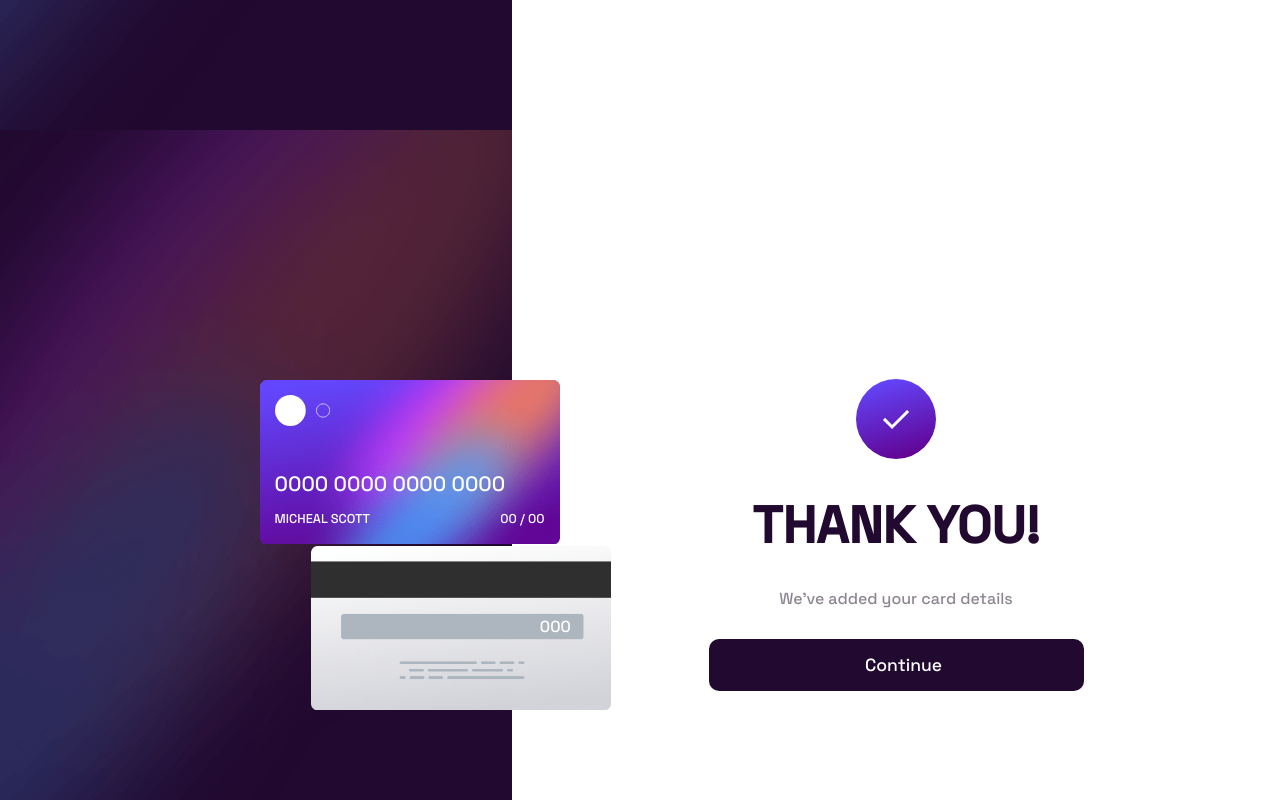
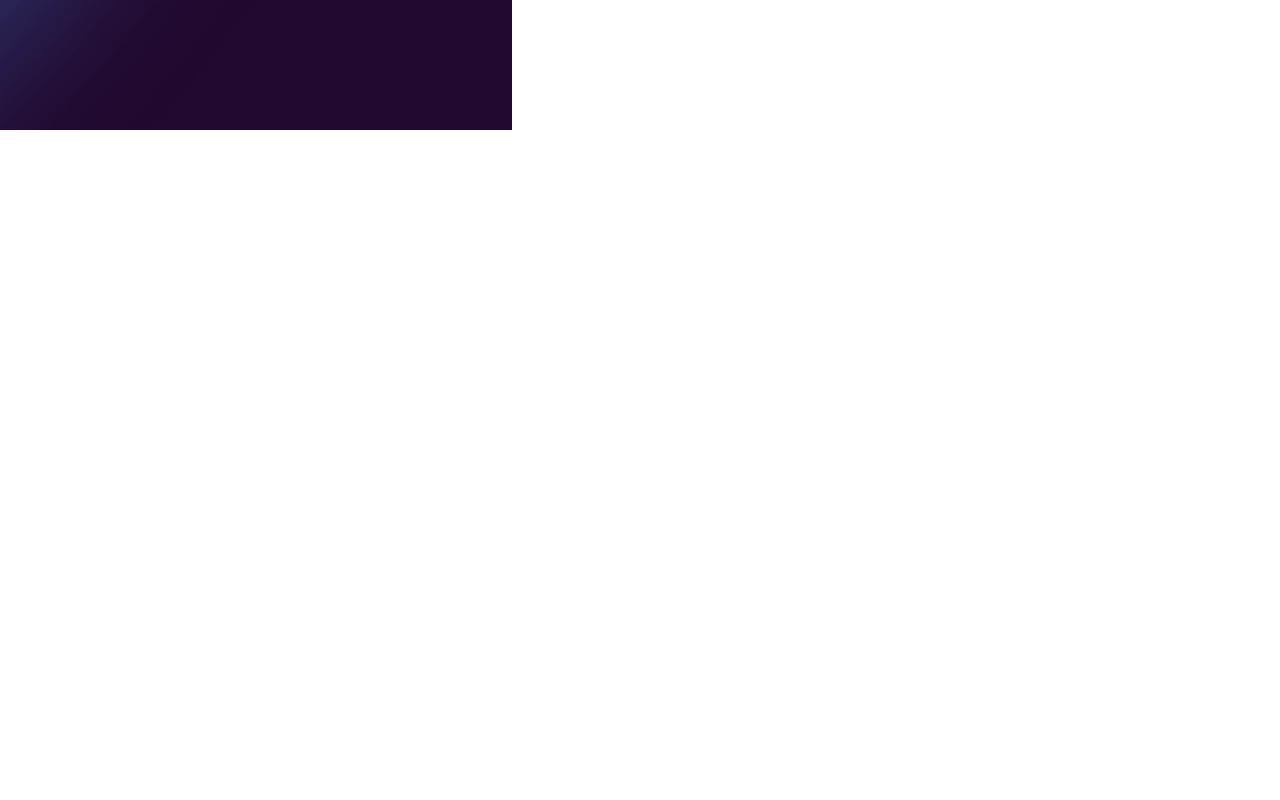
Before and after one commit to emilipothese/interactive-card-vite, a Vue app: page / in a window 1280 px wide. Shown: the part 700-1500 px from the top of the page. After the commit the page ends 830 px from the top, so only its background shows below. Built offline with nearby package versions, Linux system fonts and the light colour scheme.

Commit message:
Change start vue

```diff
--- a/src/App.vue
+++ b/src/App.vue
@@ -1,6 +1,5 @@
 <template>
   <FormCard />
-  <ConfirmationCard />
 </template>
 
 <script>
```
